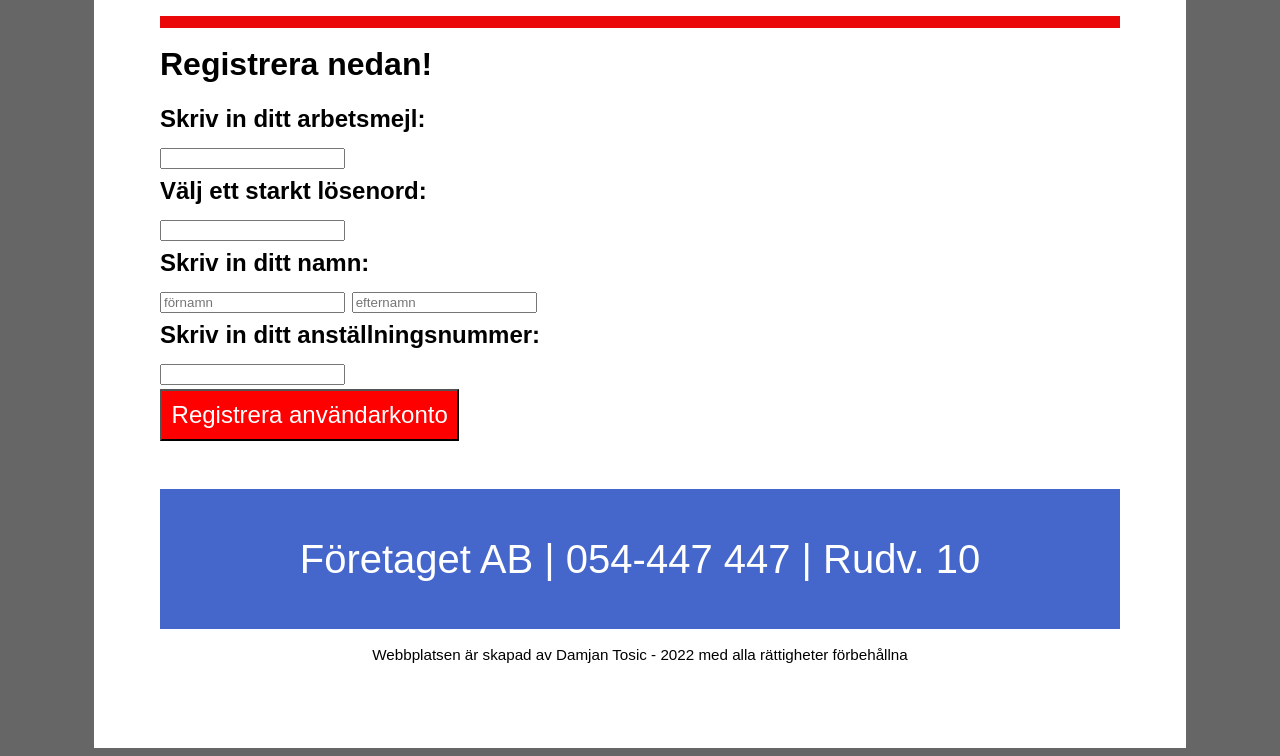
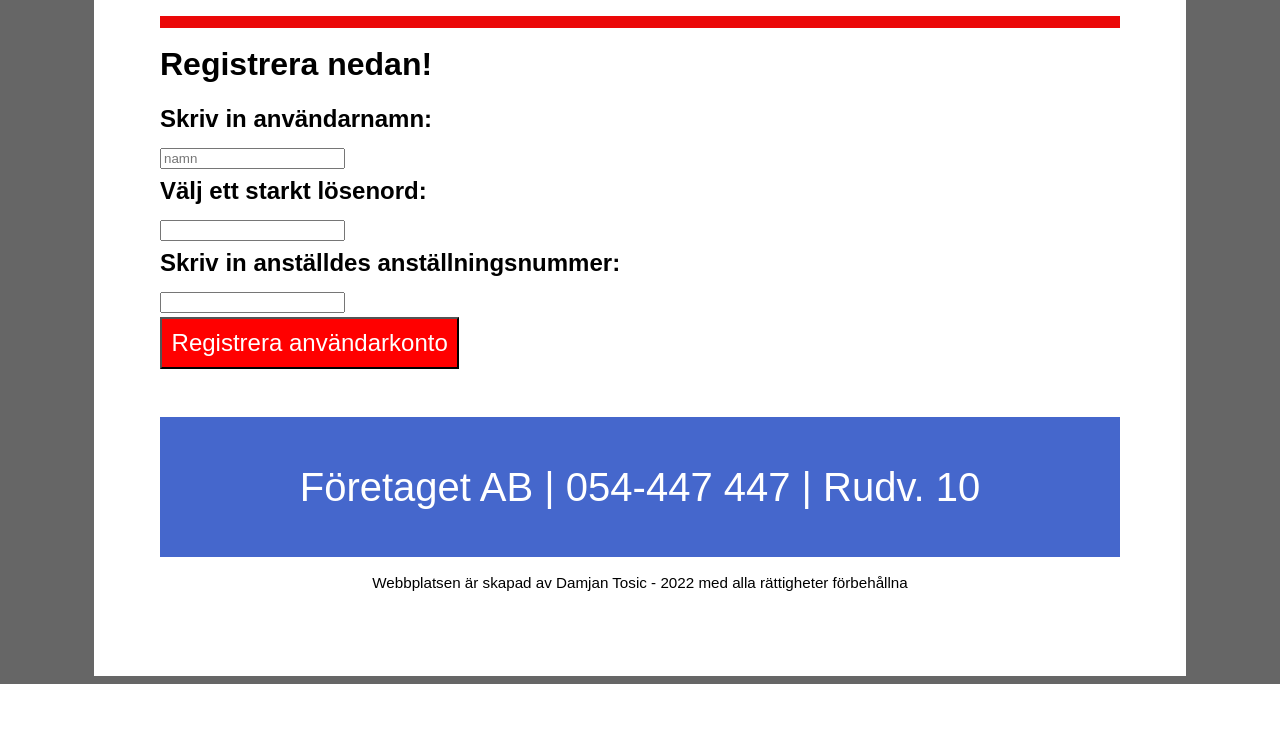
Before and after one commit to DamjanT1988/BACKEND-API-PHP, a PHP site: page /projekt_webservice_vt22-DamjanT1988/register.php in a window 1280 px wide. Shown: the part 243-999 px from the top of the page. After the commit the page ends 927 px from the top, so only its background shows below. Run offline with PHP 8.4, Linux system fonts and the light colour scheme.

Commit message:
done register

```diff
--- a/register.php
+++ b/register.php
@@ -3,26 +3,23 @@
 include("includes/header.php");
 ?>
 
+
 <h2>Registrera nedan!</h2>
 
 <!--create table-->
-<form action="store.php" method="POST">
-<label for="emailnew">Skriv in ditt arbetsmejl:</label>
+<form  name="myform" id="myform">
+
+<label for="namenew">Skriv in användarnamn:</label>
 <br>
-<input type="emailnew" name="emailnew" id="emailnew">
+<input type="text" name="namenew" id="namenew" placeholder="namn">
 <br>
 <label for="passwordnew">Välj ett starkt lösenord:</label>
 <br>
 <input type="password" name="passwordnew" id="passwordnew">
 <br>
-<label for="realnamener">Skriv in ditt namn:</label>
+<label for="employeeno">Skriv in anställdes anställningsnummer:</label>
 <br>
-<input type="realfnamenew" name="realfnamenew" id="realfnamenew" placeholder="förnamn">
-<input type="reallnamenew" name="reallnamenew" id="reallnamenew" placeholder="efternamn">
-<br>
-<label for="employeeno">Skriv in ditt anställningsnummer:</label>
-<br>
-<input type="employeeno" name="employeeno" id="employeeno">
+<input type="text" name="employeeno" id="employeeno">
 
 <br>
 <input type="submit" class="button1" value="Registrera användarkonto">
@@ -39,3 +36,26 @@
 <?php
 include("includes/footer.php");
 ?>
+
+<script>
+//let formData = JSON.stringify($("#myform").serializeArray());
+
+let form = document.getElementById('myform');
+form.onsubmit = function(event){
+        let xhr = new XMLHttpRequest();
+        let formData = new FormData(form);
+        //open the request
+        xhr.open('POST','http://localhost/projekt_webservice_vt22-DamjanT1988/webservice-API.php?idregister=1')
+        xhr.setRequestHeader("Content-Type", "application/json");
+
+        //send the form data
+        xhr.send(JSON.stringify(Object.fromEntries(formData)));
+
+        xhr.onreadystatechange = function() {
+            if (xhr.readyState == XMLHttpRequest.DONE) {
+                form.reset(); //reset form after AJAX success or do something else
+            }
+        }
+        //Fail the onsubmit to avoid page refresh.
+        return false; }
+</script>
```
